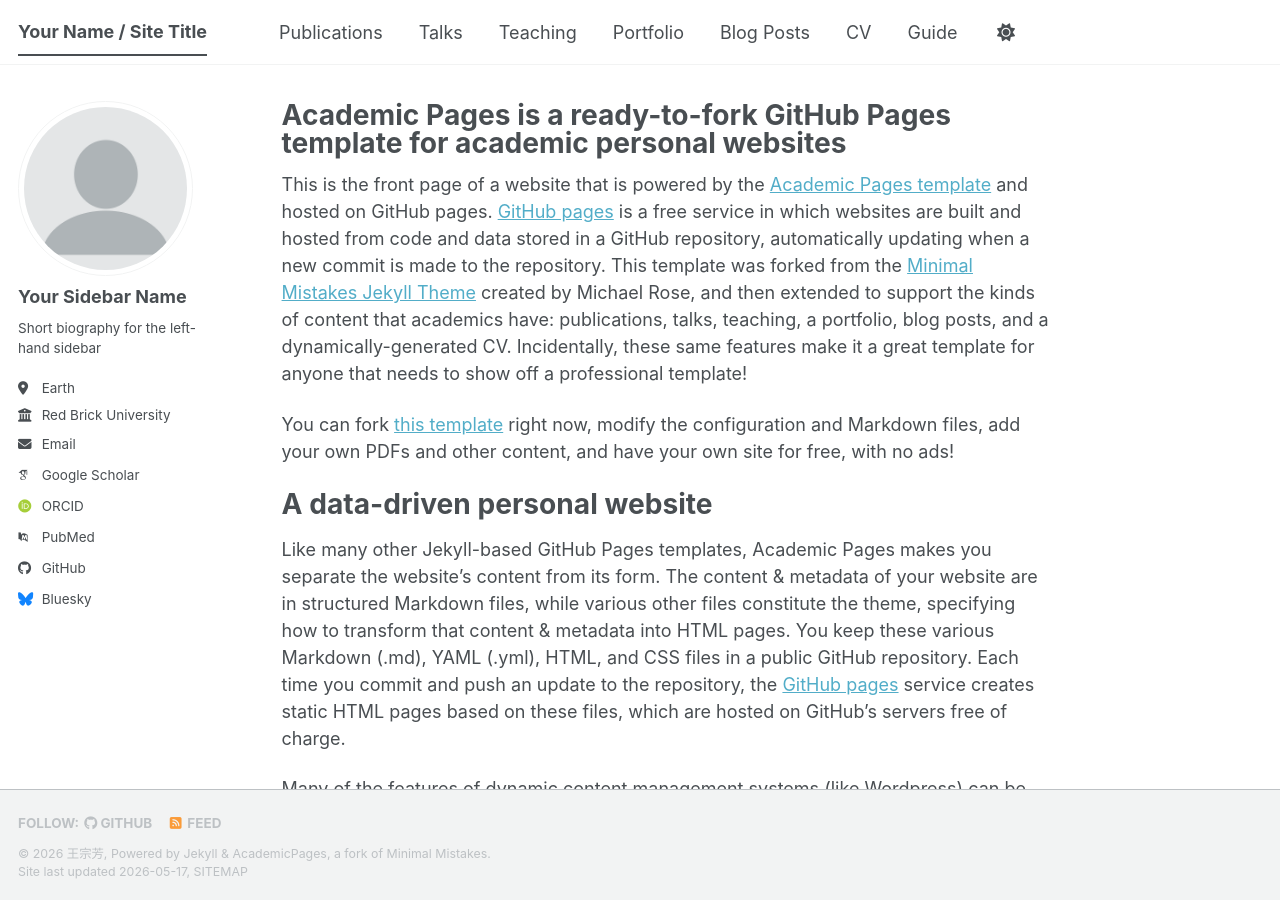
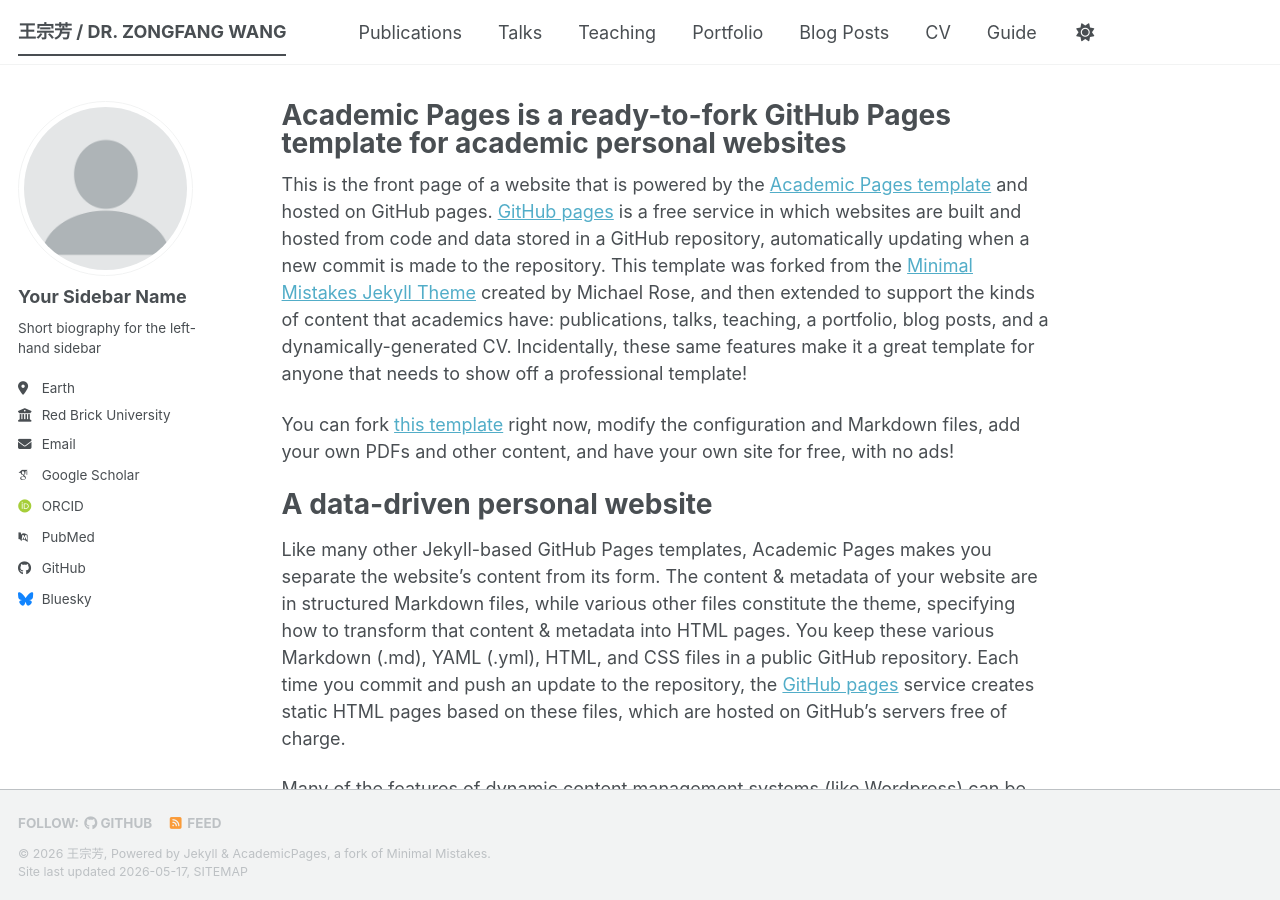
Before and after one commit to wzf9/wzf9.github.io, a Jekyll site: the page built from _pages/about.md, in a window 1280 px wide and 900 px high. Built offline with Jekyll 4.4.1, drawn with Linux system fonts in a browser that asks for light colours; some web fonts are replaced; a script bundle is joined from its source files by our own code; library files that are not in the unit come from our copies.

Commit message:
Update _config.yml with personnel info

```diff
--- a/_config.yml
+++ b/_config.yml
@@ -9,7 +9,7 @@
 # Basic Site Settings
 locale                   : "en-US"
 site_theme               : "default" # The available themes options are "default", "air", "sunrise", "mint", "dirt" and "contrast"
-title                    : "Your Name / Site Title"
+title                    : "王宗芳 / DR. ZONGFANG WANG" # Update this with your name and/or a title for your site
 title_separator          : "-"
 name                     : &name "王宗芳"
 description              : &description "Your Name's academic portfolio"   # Update this with a general description of your site, this is the default if not overridden by a page
```
